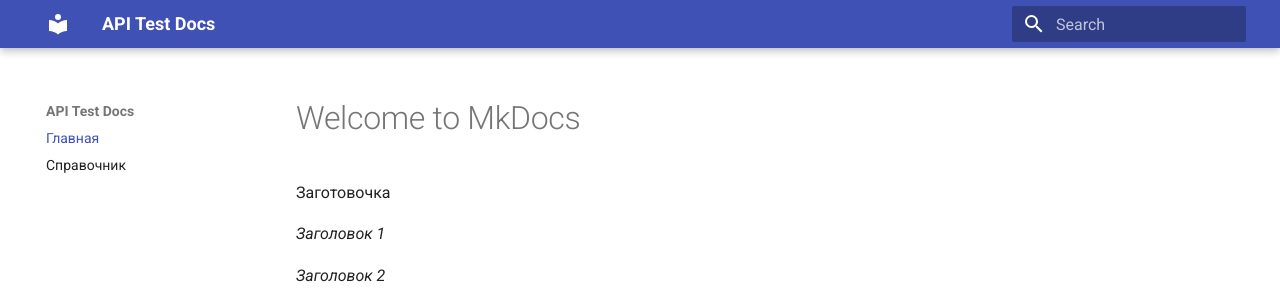
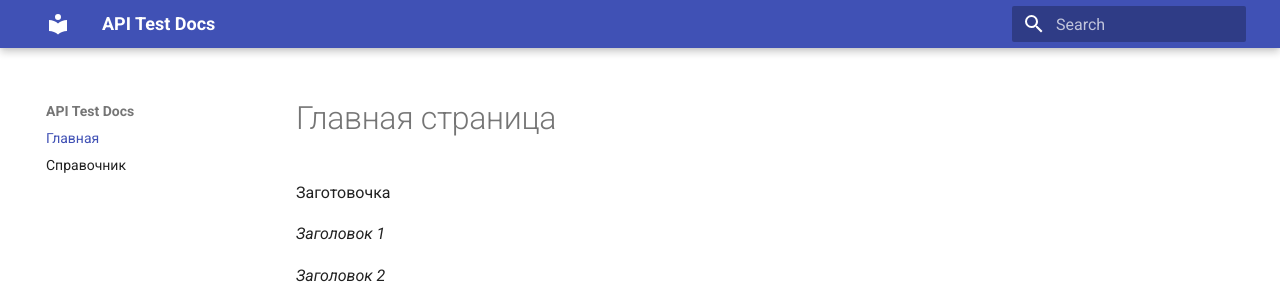
Before and after one commit to ElenaSmol/test-april2025, an MkDocs documentation site: the page built from docs/index.md, in a window 1280 px wide. Shown: the top 295 px of the page. Built offline with MkDocs 1.6.1 and Material for MkDocs 9.7.7, drawn with Linux system fonts in a browser that asks for light colours.

Commit message:
Commit second

```diff
--- a/docs/index.md
+++ b/docs/index.md
@@ -1,4 +1,4 @@
-# Welcome to MkDocs
+# Главная страница
 
 Заготовочка
 
```
